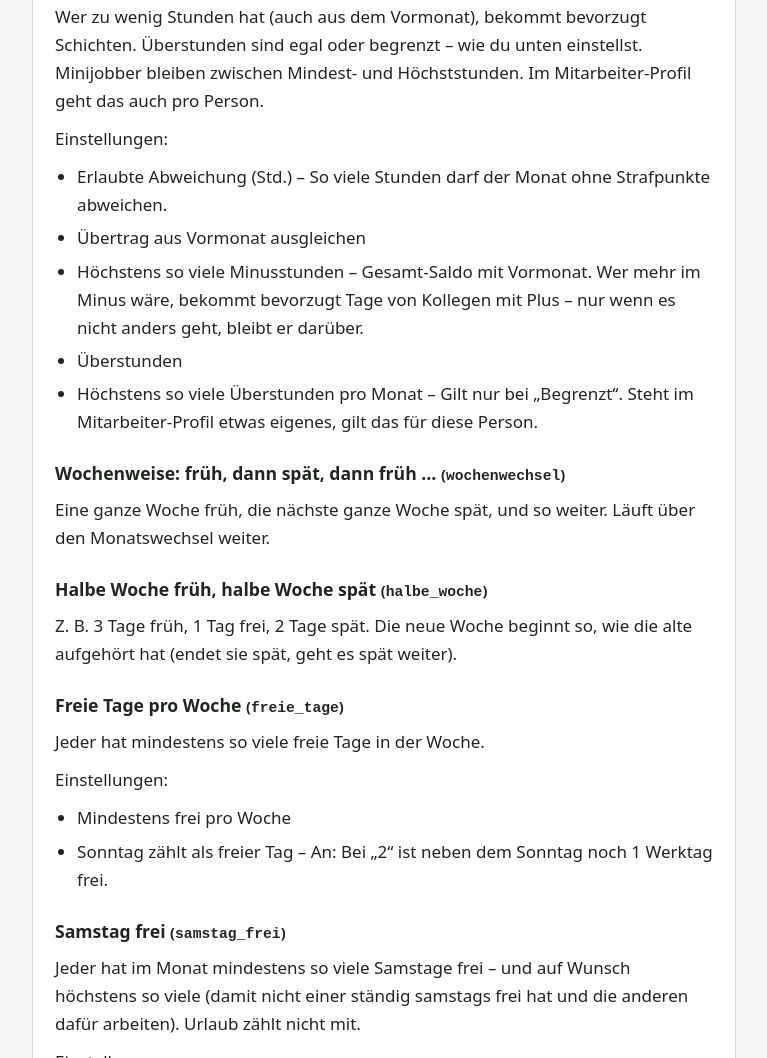
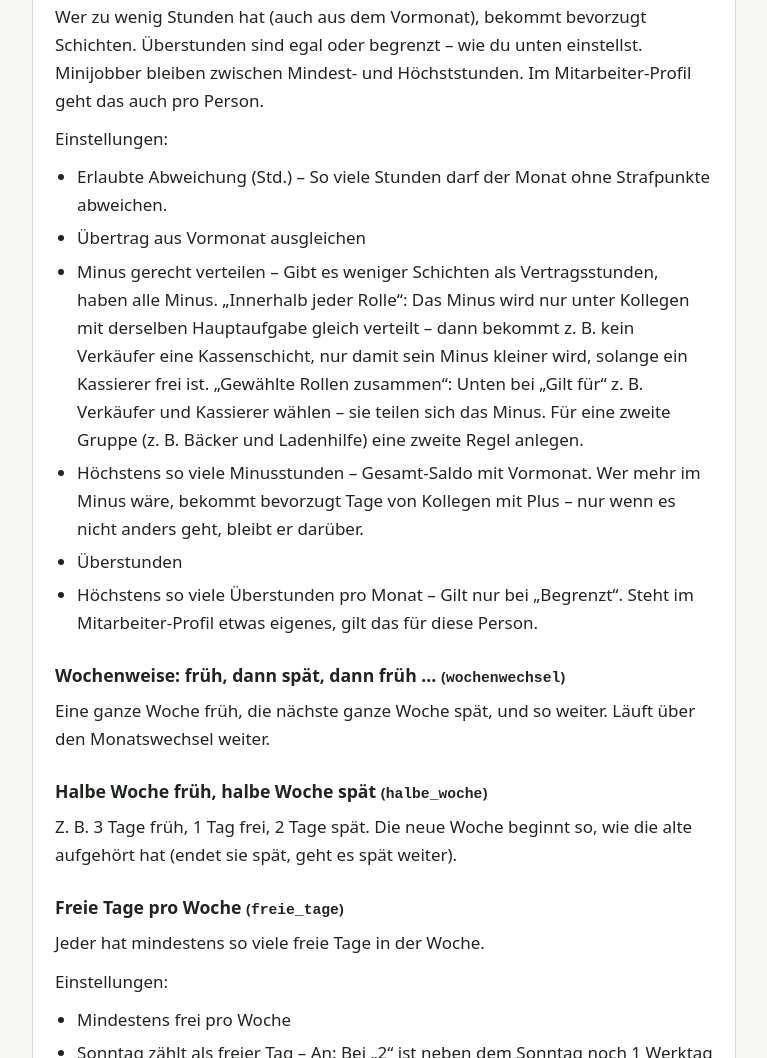
Before and after one commit to hakanturk256/schichtfuchs, a plain HTML site: page ki-hilfe.html in a window 1280 px wide. Shown: the part 2825-3883 px from the top of the page, without its empty margins (256-1023 px from the left). Drawn offline with Linux system fonts and the light colour scheme.

Commit message:
1.0.12: KI-Hilfe mit Stunden je Rolle und Stunden-Gruppen
Co-Authored-By: Claude Opus 5.5 <noreply@anthropic.com>
Claude-Session: https://claude.ai/code/session_01MiYiNyS1kJvkHNzeHSJjSe

```diff
--- a/ki-hilfe.html
+++ b/ki-hilfe.html
@@ -66,7 +66,7 @@
 <p>Jede Regel gilt für alle, für bestimmte Rollen oder für bestimmte Personen und hat eine Stärke.</p>
 <h3>Stunden passend zum Vertrag <small>(<code>stunden</code>)</small></h3>
 <p>Wer zu wenig Stunden hat (auch aus dem Vormonat), bekommt bevorzugt Schichten. Überstunden sind egal oder begrenzt – wie du unten einstellst. Minijobber bleiben zwischen Mindest- und Höchststunden. Im Mitarbeiter-Profil geht das auch pro Person.</p>
-<p>Einstellungen:</p><ul><li>Erlaubte Abweichung (Std.) – So viele Stunden darf der Monat ohne Strafpunkte abweichen.</li><li>Übertrag aus Vormonat ausgleichen</li><li>Höchstens so viele Minusstunden – Gesamt-Saldo mit Vormonat. Wer mehr im Minus wäre, bekommt bevorzugt Tage von Kollegen mit Plus – nur wenn es nicht anders geht, bleibt er darüber.</li><li>Überstunden</li><li>Höchstens so viele Überstunden pro Monat – Gilt nur bei „Begrenzt“. Steht im Mitarbeiter-Profil etwas eigenes, gilt das für diese Person.</li></ul>
+<p>Einstellungen:</p><ul><li>Erlaubte Abweichung (Std.) – So viele Stunden darf der Monat ohne Strafpunkte abweichen.</li><li>Übertrag aus Vormonat ausgleichen</li><li>Minus gerecht verteilen – Gibt es weniger Schichten als Vertragsstunden, haben alle Minus. „Innerhalb jeder Rolle“: Das Minus wird nur unter Kollegen mit derselben Hauptaufgabe gleich verteilt – dann bekommt z. B. kein Verkäufer eine Kassenschicht, nur damit sein Minus kleiner wird, solange ein Kassierer frei ist. „Gewählte Rollen zusammen“: Unten bei „Gilt für“ z. B. Verkäufer und Kassierer wählen – sie teilen sich das Minus. Für eine zweite Gruppe (z. B. Bäcker und Ladenhilfe) eine zweite Regel anlegen.</li><li>Höchstens so viele Minusstunden – Gesamt-Saldo mit Vormonat. Wer mehr im Minus wäre, bekommt bevorzugt Tage von Kollegen mit Plus – nur wenn es nicht anders geht, bleibt er darüber.</li><li>Überstunden</li><li>Höchstens so viele Überstunden pro Monat – Gilt nur bei „Begrenzt“. Steht im Mitarbeiter-Profil etwas eigenes, gilt das für diese Person.</li></ul>
 <h3>Wochenweise: früh, dann spät, dann früh … <small>(<code>wochenwechsel</code>)</small></h3>
 <p>Eine ganze Woche früh, die nächste ganze Woche spät, und so weiter. Läuft über den Monatswechsel weiter.</p>
 <h3>Halbe Woche früh, halbe Woche spät <small>(<code>halbe_woche</code>)</small></h3>
```
